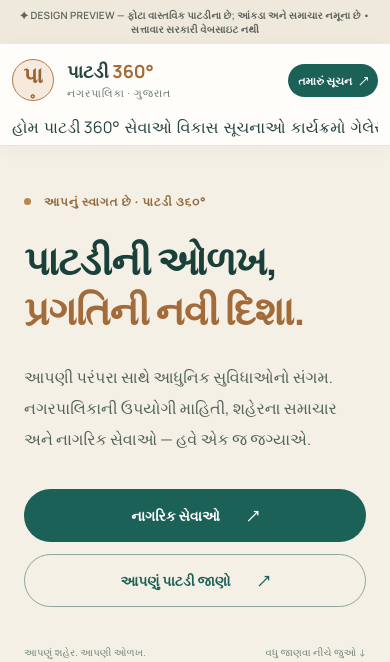
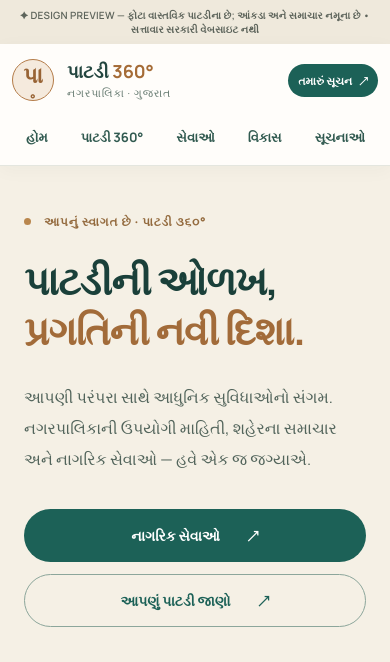
Before and after one commit to vicky007398/patdi-nagarpalika, a website: page public/index.html in a window 390 px wide. Shown: the top 662 px of the page. Drawn offline with Linux system fonts and the light colour scheme; a web font is replaced by a local one.

Commit message:
Make horizontal mobile navigation visible without JavaScript

```diff
--- a/public/style.css
+++ b/public/style.css
@@ -70,3 +70,12 @@ nav button{color:#3b514b}nav button:hover,nav button.active{color:#9b6532}
 .site-header nav button:hover{background:#f1f2e9}
 }
 @media(max-width:420px){.site-header{padding:0 12px}.site-header .header-cta{font-size:11px;padding:9px 10px}.brand-copy strong{font-size:18px}.brand-mark{height:42px;width:42px}.site-header nav button{padding:10px 12px}}
+
+/* Ensure mobile navigation is visible even before JavaScript loads */
+.site-header nav a{display:inline-flex;align-items:center;text-decoration:none;color:#315a50;font-size:13px;font-weight:700;padding:12px 14px;white-space:nowrap}
+.site-header nav a:hover,.site-header nav a:focus-visible{color:#a56d3b}
+@media(max-width:900px){
+.site-header{overflow:visible!important}
+.site-header nav#nav{display:flex!important;visibility:visible!important;opacity:1!important;position:relative!important;grid-column:1/-1;grid-row:2;min-height:49px;max-width:100%;width:100%;flex-direction:row!important;flex-wrap:nowrap!important;overflow-x:auto!important;overflow-y:hidden!important;z-index:40}
+.site-header nav#nav a{flex:0 0 auto}
+}
```
